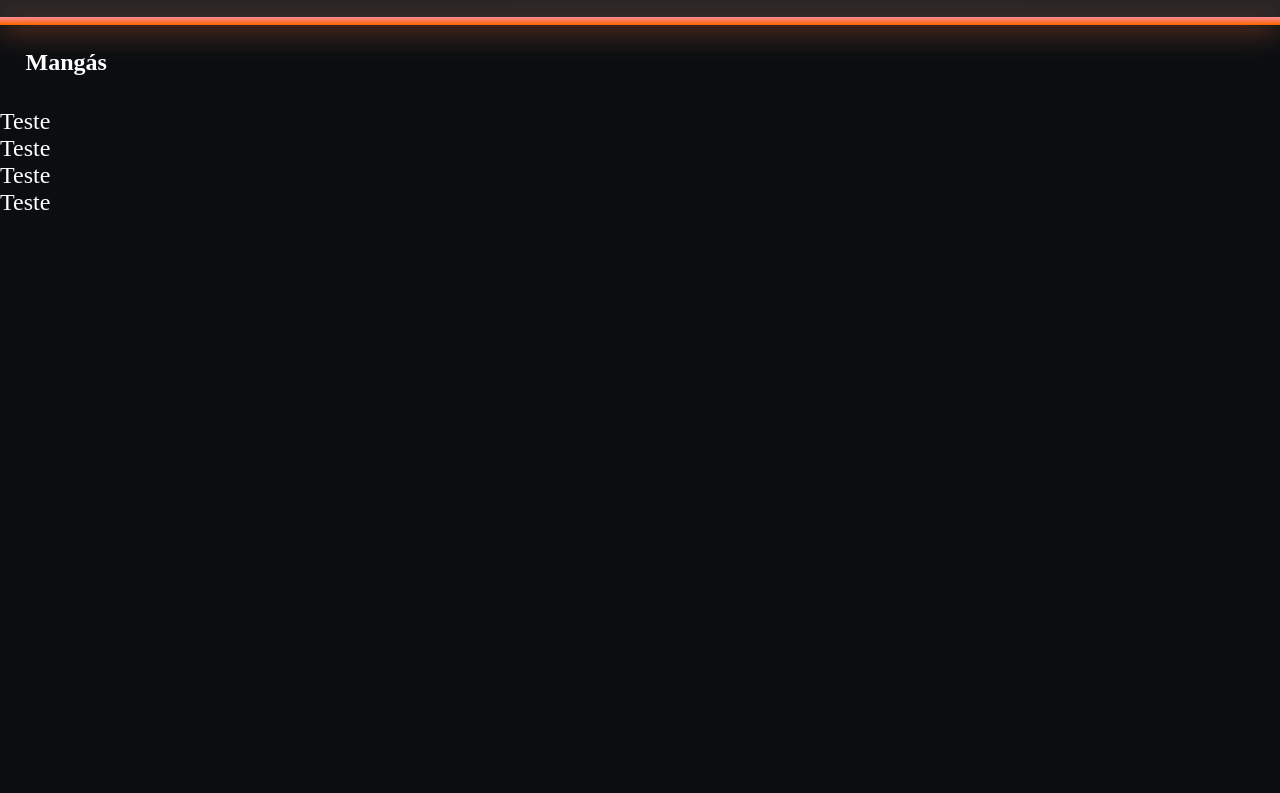
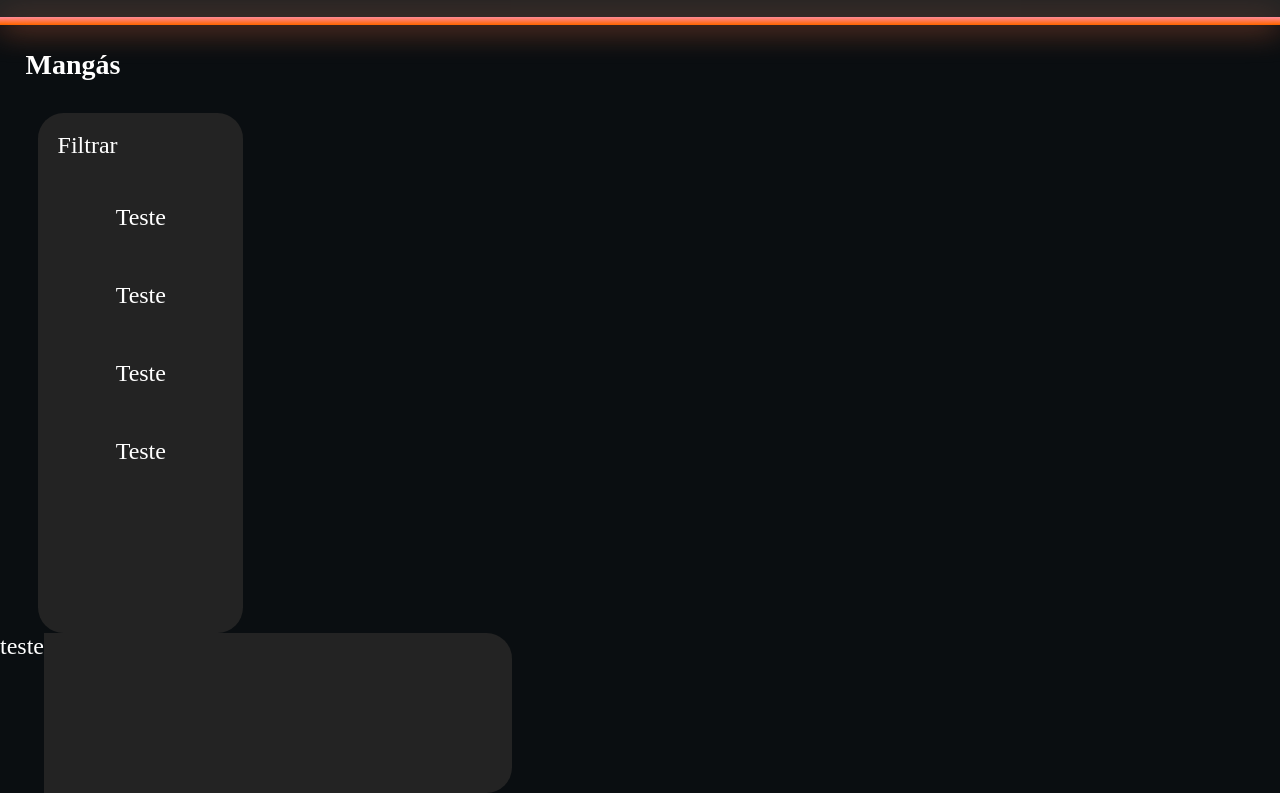
Before and after one commit to eduardaclx/Jogo_One_Piece, a plain HTML site: page public/manga.html in a window 1280 px wide. Shown: the part 87-880 px from the top of the page. Before the commit the page ends 800 px from the top, so only its background shows below. Drawn offline with Linux system fonts and the light colour scheme; a web font is replaced by a local one.

Commit message:
criação do manu lateral e tentativa de criar um card de produtos

```diff
--- a/public/manga.html
+++ b/public/manga.html
@@ -1,40 +1,50 @@
 <!DOCTYPE html>
 <html lang="pt-br">
-
   <head>
-    <meta charset="UTF-8">
-    <meta http-equiv="X-UA-Compatible" content="IE=edge">
-    <meta name="viewport" content="width=device-width, initial-scale=1.0">
+    <meta charset="UTF-8" />
+    <meta http-equiv="X-UA-Compatible" content="IE=edge" />
+    <meta name="viewport" content="width=device-width, initial-scale=1.0" />
     <title>One Shop</title>
-    <link rel="stylesheet" href="style.css">
-    <link rel="icon" href="../imagens/icone-marca.png">
+    <link rel="stylesheet" href="style.css" />
+    <link rel="icon" href="../imagens/icone-marca.png" />
   </head>
   <body>
     <section class="header">
-        <div class=" header navMask">
-
+      <div class="header navMask">
         <div class="logo">
           <!-- <img src="../imagens/icone-marca.png" id="icone-marca"> -->
-                <h4>ONE<br>SHOP</h4>
+          <h4>ONE<br />SHOP</h4>
         </div>
-            <input id="pesquisarInput" placeholder="O que você está procurando?">
-            <button id="pesquisarBtn" onclick="pesquisar()"><img src="../imagens/lupa.png" id="iconeLupa"></button>
-            <div class="header  icones">
-                <img src="../imagens/coracao.png" class="icone" id="iconeCoracao">
-                <img src="../imagens/carrinho.png" class="icone" id="iconeCarrinho">
-                <img src="../imagens/user.png" class="icone" id="iconeUser">
+        <input id="pesquisarInput" placeholder="O que você está procurando?" />
+        <button id="pesquisarBtn" onclick="pesquisar()">
+          <img src="../imagens/lupa.png" id="iconeLupa" />
+        </button>
+        <div class="header icones">
+          <img src="../imagens/coracao.png" class="icone" id="iconeCoracao" />
+          <img src="../imagens/carrinho.png" class="icone" id="iconeCarrinho" />
+          <img src="../imagens/user.png" class="icone" id="iconeUser" />
         </div>
       </div>
     </section>
     <div class="rgbBolado"></div>
 
     <div class="tituloCard" id="tituloManga">Mangás</div>
+<section id="containerProdutos">
+    <div class="containerMenuLateral">
+        <span>Filtrar</span>
+      <div class="menuLateral">
+        <p class="menuSelecionadoLateral">Teste</p>
+        <p class="menuSelecionadoLateral">Teste</p>
+        <p class="menuSelecionadoLateral">Teste</p>
+        <p class="menuSelecionadoLateral">Teste</p>
+      </div>
+    </div>
 
-    <section id="menuLateral">
-        <p>Teste</p>
-        <p>Teste</p>
-        <p>Teste</p>
-        <p>Teste</p>
+    <div class="containerCardProdutos">
+        <div class="">
+            <p>teste</p>
+        </div>
+    </div>
 </section>
 
   </body>
--- a/public/style.css
+++ b/public/style.css
@@ -196,7 +196,7 @@ a {
 }
 
 
-/* CONFIGURAÇÃO DOS CARD*/
+/* CONFIGURAÇÃO DOS CARDS*/
 .container {
     display: flex;
     position: relative;
@@ -288,24 +288,70 @@ a {
     font-family: raleway-regular;
     margin-bottom: 3vh;
 }
-.menuFlutuante {
-    display: flex;
-    position: absolute;
-    z-index: 10000;
-    width: 100%;
-    height: 3vh;
-}
-.menuFlutuante houver {
-    display: flex;
-    position: absolute;
-    z-index: 10000;
-    width: 100%;
-    height: 3vh;
-}
 
 /* ------------------------------------ Página Mangá--------------------------------------------- */
 .tituloCard {
     font-weight: bold;
+    font-size: 3.5vh;
 }
 
+.containerProduto {
+    height: 600vh;
+    width: 100%;
+    align-items: center;
+    position: relative;
+}
 /* CONFIGURAÇÃO DO MENU LATERAL ESQUERDO */
+.containerMenuLateral {
+
+    display: flex;
+    justify-items: flex-start;
+    height: 65vh;
+    width: 16vw;
+    flex-direction: column;
+    background: #232323;
+    border-radius: 2vw;
+    margin-left: 3vw;
+}
+.containerMenuLateral span {
+    display: flex;
+    justify-items: flex-start;
+    width: 5vw;
+    background: transparent;
+    padding: 1.5vw;
+    font-size: 3vh;
+    font-family: raleway-semi-bold;
+}
+.menuLateral {
+    display: flex;
+    /* border: #008aff solid 3px; */
+    align-items: center;
+    flex-direction: column;
+    background: transparent;
+}
+.menuLateral p {
+    padding: 1.5vw;
+    padding-left: 4vw;
+    padding-right: 4vw;
+    background: transparent;
+    margin-top: 0.8vh;
+    margin-bottom: 0.8vh;
+    font-family: raleway-regular;
+}
+.menuSelecionadoLateral:hover {
+    background: linear-gradient(to top, #008aff, #00ffe7);
+    animation: animacaoRGB 10s linear infinite;
+    border-radius: 2.5vw;
+}
+
+/* CONFIGURAÇÃO DO BANNER DOS PRODUTOS */
+
+.containerCardProdutos {
+    display: flex;
+    position: relative;
+    align-self: flex-start;
+    width: 40vw;
+    height: 20vh;
+    background: #232323;
+    border-radius: 2vw;
+}
```
Also changed, not shown: public/cadastro.html (added, +32 -0 lines), public/login.html (added, +32 -0 lines). Lines whose indentation alone changed are shown as unchanged.
